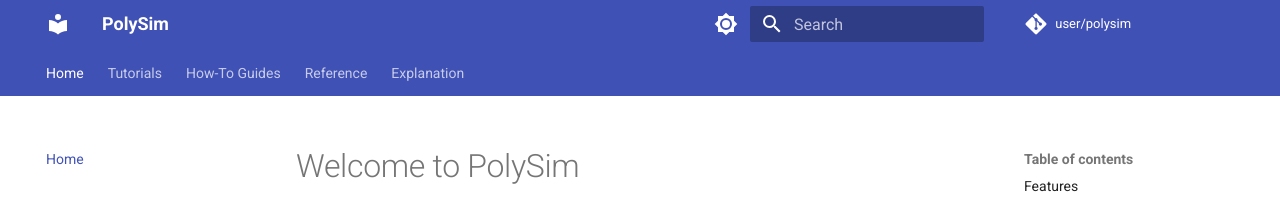
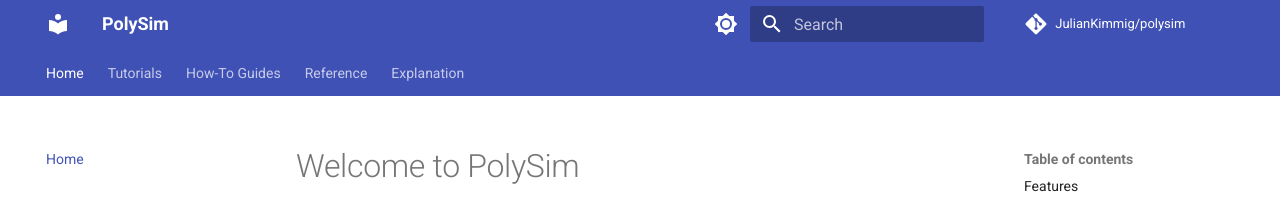
Before and after one commit to JulianKimmig/polymcsim, an MkDocs documentation site: the page built from docs/index.md, in a window 1280 px wide. Shown: the top 205 px of the page. Built offline with MkDocs 1.6.1 and Material for MkDocs 9.7.7, drawn with Linux system fonts in a browser that asks for light colours; comment, search, counter and statistics services are not loaded.

Commit message:
Update mkdocs configuration with new site and repository URLs
- Changed site_url to point to the GitHub Pages URL for the PolySim project.
- Updated repo_url and repo_name to reflect the correct GitHub repository ownership and naming convention.

```diff
--- a/mkdocs.yml
+++ b/mkdocs.yml
@@ -1,7 +1,7 @@
 site_name: PolySim
-site_url: https://example.com/
-repo_url: https://github.com/user/polysim
-repo_name: user/polysim
+site_url: https://juliankimmig.github.io/polysim/
+repo_url: https://github.com/JulianKimmig/polysim
+repo_name: JulianKimmig/polysim
 edit_uri: edit/main/docs/
 
 theme:
```
